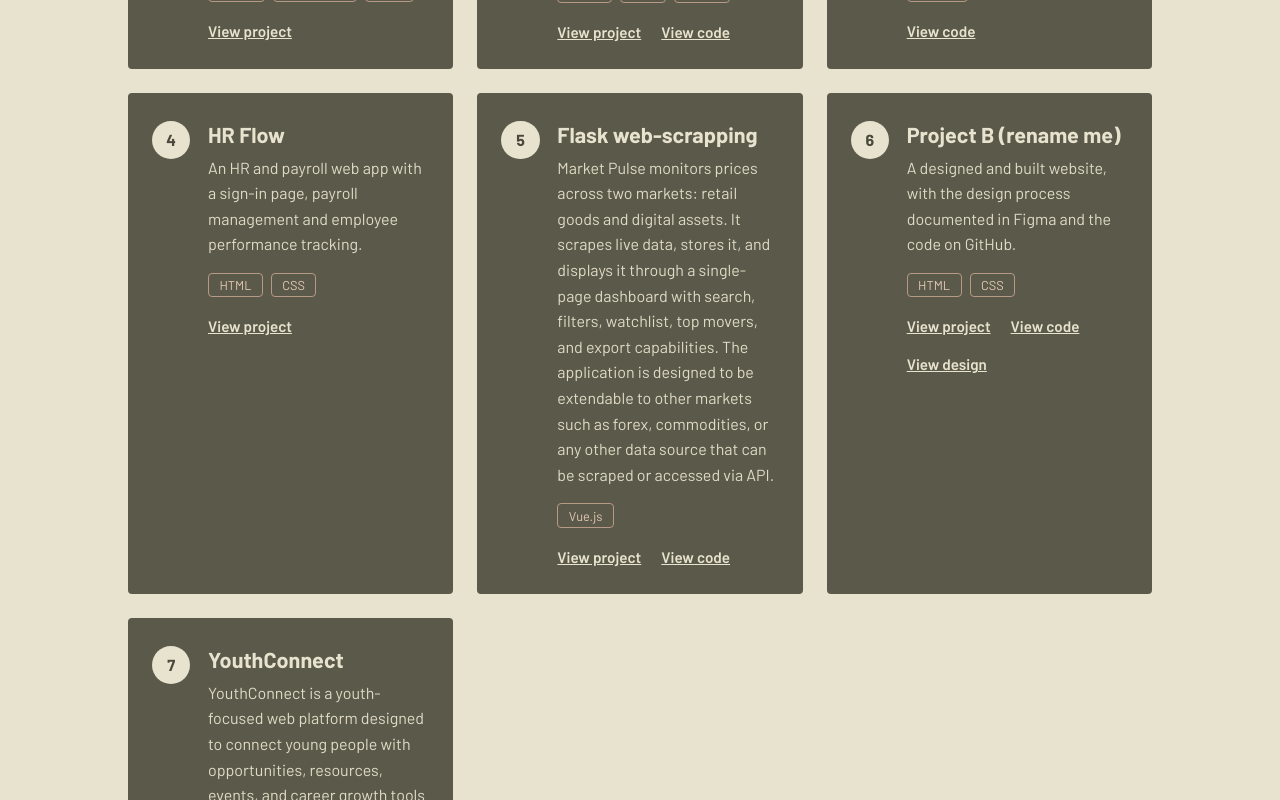
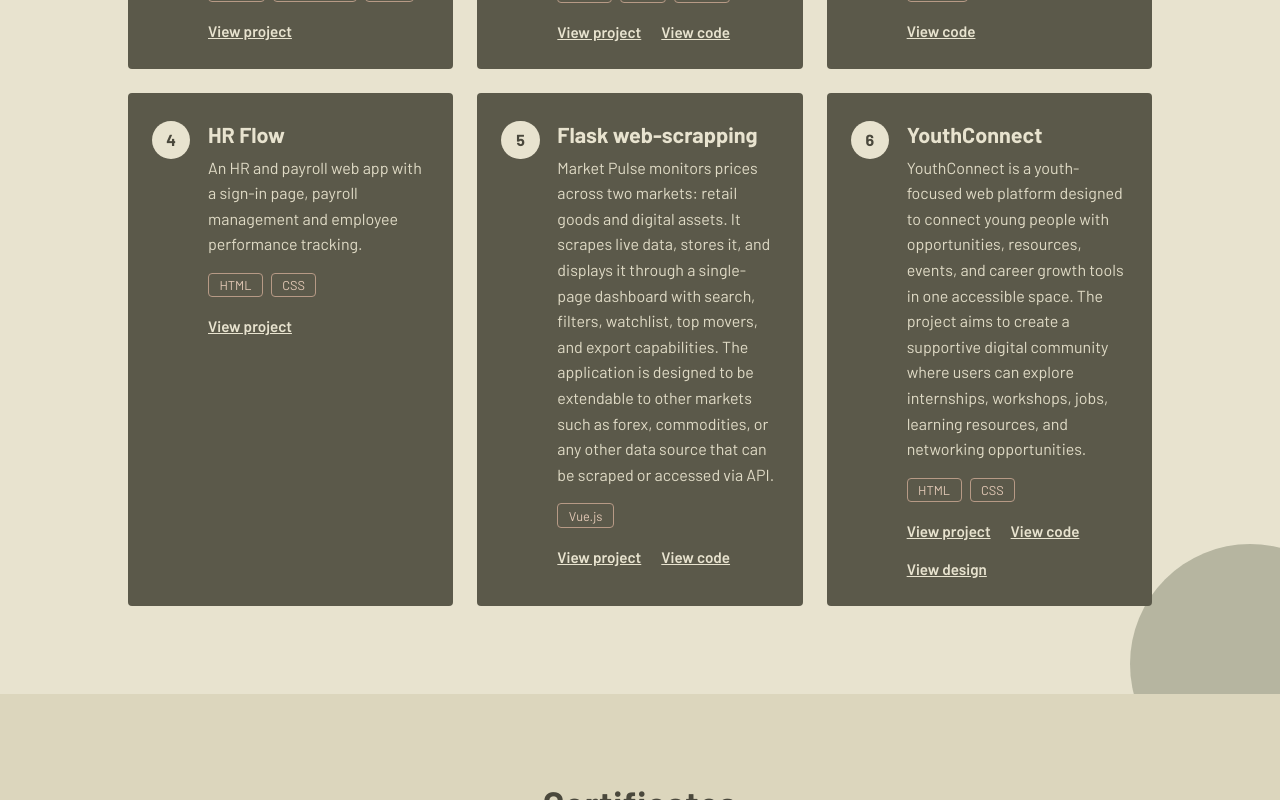
Before and after one commit to Zaarah-Okkers/Portfolio, a Vue app: page / in a window 1280 px wide. Shown: the part 2780-3580 px from the top of the page. Built offline with nearby package versions, Linux system fonts and the light colour scheme.

Commit message:
Fixed project

```diff
--- a/src/App.vue
+++ b/src/App.vue
@@ -106,7 +106,6 @@ const projects = [
     github: 'https://github.com/Zaarah-Okkers/Python-Mini-Toolkit'
   },
   {
-    // TODO: check the tech tags for this project
     title: 'HR Flow',
     description:
       'An HR and payroll web app with a sign-in page, payroll management and employee performance tracking.',
@@ -114,7 +113,6 @@ const projects = [
     link: 'https://hrflow-xg3y.onrender.com'
   },
   {
-    // TODO: rename this project, rewrite the description and check the tech tags
     title: 'Flask web-scrapping',
     description:
       'Market Pulse monitors prices across two markets: retail goods and digital assets. It scrapes live data, stores it, and displays it through a single-page dashboard with search, filters, watchlist, top movers, and export capabilities. The application is designed to be extendable to other markets such as forex, commodities, or any other data source that can be scraped or accessed via API.',
@@ -123,23 +121,13 @@ const projects = [
     github: 'https://lnkd.in/dFFHf6Yd'
   },
   {
-    // TODO: rename this project, rewrite the description and check the tech tags
-    title: 'Project B (rename me)',
-    description:
-      'A designed and built website, with the design process documented in Figma and the code on GitHub.',
-    tech: ['HTML', 'CSS'],
-    link: 'https://lnkd.in/dXM6X-5z',
-    github: 'https://lnkd.in/dT94Hp86',
-    figma: 'https://lnkd.in/dzXVyEEm'
-  },
-  {
-    // TODO: rename this project, rewrite the description and check the tech tags
     title: 'YouthConnect',
     description:
       'YouthConnect is a youth-focused web platform designed to connect young people with opportunities, resources, events, and career growth tools in one accessible space. The project aims to create a supportive digital community where users can explore internships, workshops, jobs, learning resources, and networking opportunities.',
     tech: ['HTML', 'CSS'],
-    link: 'https://lnkd.in/dHxjDRkE',
-    github: 'https://lnkd.in/dny7UKsc'
+     link: 'https://lnkd.in/dXM6X-5z',
+    github: 'https://lnkd.in/dT94Hp86',
+    figma: 'https://lnkd.in/dzXVyEEm'
   },
 ]
 
```
